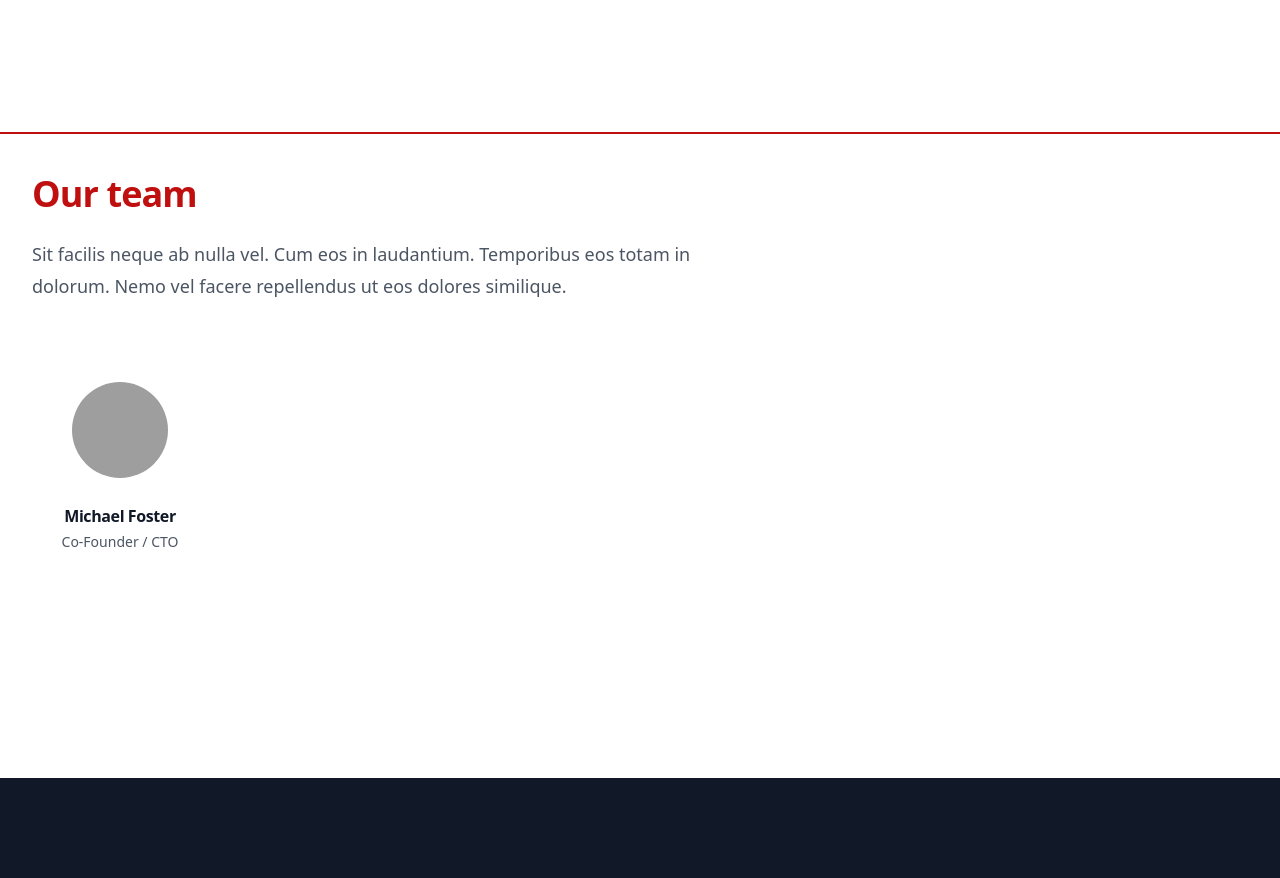
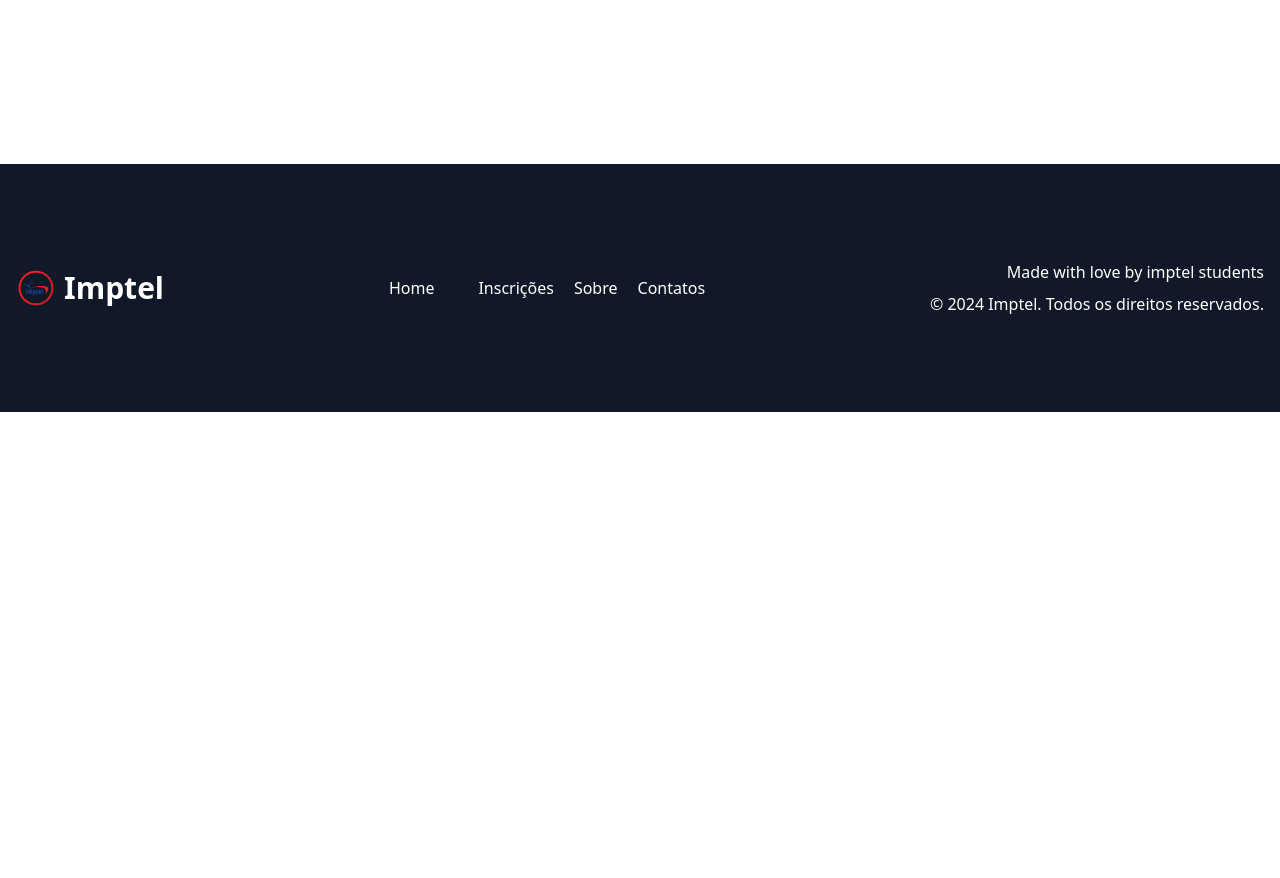
Before and after one commit to leehendrick/EduConnect-UI, a Nuxt app in the folder nuxt-app/: page /sobre in a window 1280 px wide. Shown: the part 2120-2998 px from the top of the page. After the commit the page ends 2532 px from the top, so only its background shows below. Built offline with nearby package versions, Linux system fonts and the light colour scheme; grey boxes are pictures that could not be loaded.

Commit message:
remove team section

```diff
--- a/nuxt-app/pages/sobre.vue
+++ b/nuxt-app/pages/sobre.vue
@@ -91,21 +91,6 @@
           </div>
         </dl>
       </div>
-
-      <!-- Team section -->
-      <div class="mx-auto mt-32 max-w-7xl px-6 sm:mt-48 lg:px-8 border-primary border-t-2">
-        <div class="mx-auto max-w-2xl lg:mx-0 mt-10">
-          <h2 class="text-3xl font-bold tracking-tight sm:text-4xl text-primary">Our team</h2>
-          <p class="mt-6 text-lg leading-8 text-gray-600">Sit facilis neque ab nulla vel. Cum eos in laudantium. Temporibus eos totam in dolorum. Nemo vel facere repellendus ut eos dolores similique.</p>
-        </div>
-        <ul role="list" class="mx-auto mt-20 grid max-w-2xl grid-cols-2 gap-x-8 gap-y-16 text-center sm:grid-cols-3 md:grid-cols-4 lg:mx-0 lg:max-w-none lg:grid-cols-5 xl:grid-cols-6">
-          <li v-for="person in team" :key="person.name">
-            <img class="mx-auto h-24 w-24 rounded-full" :src="person.imageUrl" alt="" />
-            <h3 class="mt-6 text-base font-semibold leading-7 tracking-tight text-gray-900">{{ person.name }}</h3>
-            <p class="text-sm leading-6 text-gray-600">{{ person.role }}</p>
-          </li>
-        </ul>
-      </div>
     </main>
   </div>
 </template>
```
